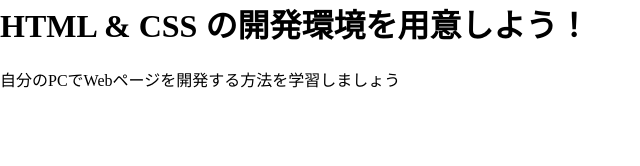
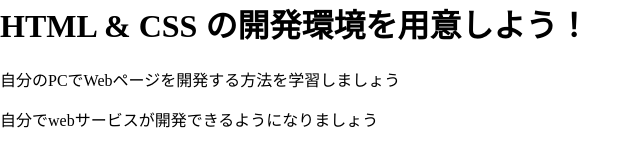
Before and after one commit to kumakainishi0001/github.io, a plain HTML site: page index.html in a window 1280 px wide. Shown: the whole page, without its empty margins (0-640 px from the left). Drawn offline with Linux system fonts and the light colour scheme.

Commit message:
Update index.html

```diff
--- a/index.html
+++ b/index.html
@@ -7,5 +7,6 @@
   <body>
     <h1 class="title">HTML & CSS の開発環境を用意しよう！</h1>
     <p>自分のPCでWebページを開発する方法を学習しましょう</p>
+    <p>自分でwebサービスが開発できるようになりましょう</p>
   </body>
 </html>
```
